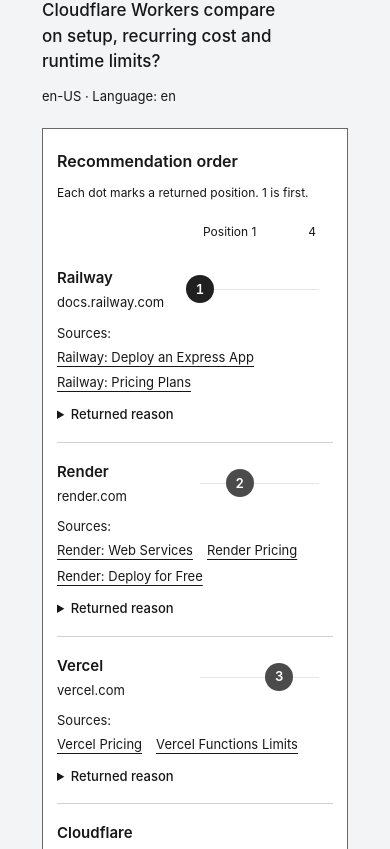
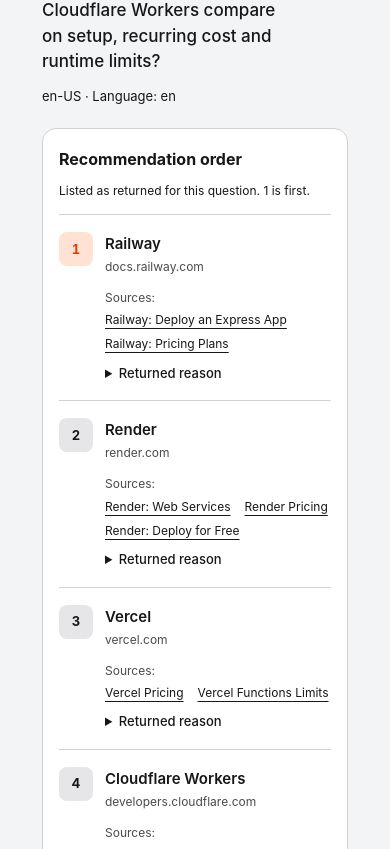
Before and after one commit to justrach/folio, a Next.js app: page /hackathon in a window 390 px wide. Shown: the part 1855-2704 px from the top of the page. Built offline with nearby package versions, Linux system fonts and the light colour scheme.

Commit message:
Simplify recommendation order into evidence list

```diff
--- a/src/components/ranked-search-table.css
+++ b/src/components/ranked-search-table.css
@@ -19,31 +19,28 @@
 .ranked-search .ranked-search-query { display: block; max-width: 900px; margin: 0 0 14px; color: var(--ranked-ink); font-size: 21px; font-weight: 500; line-height: 1.5; text-wrap: pretty; overflow-wrap: anywhere; }
 .ranked-search .ranked-search-context, .ranked-search .ranked-search-meta { color: var(--ranked-body); font-size: 13px; margin: 0 0 12px; line-height: 1.5; overflow-wrap: anywhere; }
 .ranked-search .ranked-search-scope { color: var(--ranked-body); margin: 0 0 20px; font-size: 14px; line-height: 1.65; }
-.ranked-search-chart { --ranked-label-width: 230px; margin: 22px 0 0; padding: 24px 26px 8px; border: 1px solid var(--ranked-rule); background: var(--ranked-surface); }
-.ranked-search-chart figcaption { display: flex; justify-content: space-between; align-items: baseline; flex-wrap: wrap; gap: 8px 20px; margin-bottom: 26px; }
-.ranked-search-chart figcaption strong { font-size: 17px; font-weight: 600; }
+.ranked-search-chart { margin: 22px 0 0; padding: 24px 28px 4px; border: 1px solid var(--folio-edge); border-radius: var(--folio-radius-card); background: var(--ranked-surface); }
+.ranked-search-chart figcaption { display: flex; justify-content: space-between; align-items: baseline; flex-wrap: wrap; gap: 8px 20px; padding-bottom: 18px; border-bottom: 1px solid var(--folio-edge); }
+.ranked-search-chart figcaption strong { font-size: 17px; font-weight: 650; }
 .ranked-search-chart figcaption span { font-size: 12px; color: var(--ranked-body); }
 .ranked-search-chart ol { list-style: none; padding: 0; margin: 0; }
-.ranked-search-axis { display: flex; justify-content: space-between; margin: 0 0 8px calc(var(--ranked-label-width) + 24px); padding-inline: 17px; font-size: 12px; color: var(--ranked-body); }
-.ranked-search-row { padding: 20px 0; border-bottom: 1px solid var(--folio-edge); }
+.ranked-search-row { display: grid; grid-template-columns: 42px minmax(0, 1fr); gap: 18px; padding: 20px 0; border-bottom: 1px solid var(--folio-edge); }
 .ranked-search-row:last-child { border-bottom: 0; }
-.ranked-search-plot-row { display: grid; grid-template-columns: var(--ranked-label-width) minmax(0, 1fr); align-items: center; gap: 24px; }
+.ranked-search-row-content { display: grid; grid-template-columns: minmax(180px, .38fr) minmax(0, 1fr); gap: 24px; min-width: 0; }
 .ranked-search-website { min-width: 0; overflow-wrap: anywhere; }
-.ranked-search-track { position: relative; height: 36px; margin-inline: 17px; }
-.ranked-search-track::before { content: ""; position: absolute; inset: 50% 0 auto; height: 1px; background: var(--folio-surface-muted); }
-.ranked-search .ranked-search-position { position: absolute; top: 50%; transform: translate(-50%, -50%); display: grid; place-items: center; width: 34px; height: 34px; border-radius: 50%; background: var(--folio-text-secondary); color: var(--folio-inverse-text); font-size: 15px; font-weight: 600; font-variant-numeric: tabular-nums; }
-.ranked-search-row:first-child .ranked-search-position { background: var(--folio-inverse-surface); }
+.ranked-search .ranked-search-position { display: grid; place-items: center; width: 42px; height: 42px; border-radius: 10px; background: var(--folio-surface-muted); color: var(--folio-ink); font-size: 15px; font-weight: 700; font-variant-numeric: tabular-nums; line-height: 1; }
+.ranked-search-row:first-child .ranked-search-position { background: var(--folio-accent-soft); color: var(--folio-accent); }
 .ranked-search .ranked-search-name { color: var(--ranked-ink); font-size: 17px; font-weight: 600; text-decoration: none; line-height: 1.4; }
-.ranked-search-row-evidence { margin-top: 6px; }
+.ranked-search-row-evidence { min-width: 0; }
 .ranked-search a { color: var(--folio-ink); text-decoration: underline; text-underline-offset: 3px; overflow-wrap: anywhere; }
 .ranked-search .ranked-search-name:hover { text-decoration: underline; }
 .ranked-search a:hover { color: var(--folio-ink); }
-.ranked-search .ranked-search-domain { margin: 3px 0 0; color: var(--ranked-body); font-size: 13px; line-height: 1.5; }
-.ranked-search .ranked-search-citations { display: flex; gap: 7px; align-items: baseline; margin-top: 10px; color: var(--ranked-body); font-size: 13px; }
+.ranked-search .ranked-search-domain { margin: 2px 0 0; color: var(--folio-text-secondary); font-size: 12px; line-height: 1.5; }
+.ranked-search .ranked-search-citations { display: flex; gap: 8px; align-items: baseline; color: var(--folio-text-secondary); font-size: 12px; }
 .ranked-search-citations ul { display: flex; flex-wrap: wrap; gap: 5px 14px; list-style: none; padding: 0; margin: 0; min-width: 0; }
 .ranked-search-citations li { min-width: 0; }
-.ranked-search .ranked-search-no-source { margin: 10px 0 0; color: var(--folio-text-secondary); font-size: 13px; }
-.ranked-search-evidence { margin-top: 11px; }
+.ranked-search .ranked-search-no-source { margin: 0; color: var(--folio-text-secondary); font-size: 12px; }
+.ranked-search-evidence { margin-top: 9px; }
 .ranked-search-evidence summary, .ranked-search-provenance summary { width: fit-content; max-width: 100%; color: var(--ranked-ink); font-size: 13px; font-weight: 500; cursor: pointer; }
 .ranked-search .ranked-search-evidence p { max-width: 800px; margin: 10px 0 2px; color: var(--ranked-body); font-size: 14px; line-height: 1.7; font-weight: 400; overflow-wrap: anywhere; }
 .ranked-search-provenance { padding-block: 18px; border-bottom: 1px solid var(--ranked-rule); }
@@ -59,18 +56,18 @@
 .ranked-search .ranked-search-empty p { color: var(--ranked-body); font-size: 14px; max-width: 640px; margin: 0; line-height: 1.7; }
 .ranked-search a:focus-visible, .ranked-search select:focus-visible, .ranked-search summary:focus-visible { outline: 2px solid var(--ranked-ink); outline-offset: 4px; }
 .ranked-search-sr-only { position: absolute; width: 1px; height: 1px; padding: 0; margin: -1px; overflow: hidden; clip-path: inset(50%); white-space: nowrap; border: 0; }
+@media (max-width: 760px) {
+  .ranked-search-row-content { grid-template-columns: 1fr; gap: 12px; }
+}
 @media (max-width: 640px) {
   .ranked-search .ranked-search-controls { grid-template-columns: 1fr; gap: 13px; }
   .ranked-search .ranked-search-query { display: block; font-size: 17px; font-weight: 500; margin-bottom: 12px; }
-  .ranked-search-chart { --ranked-label-width: 115px; padding: 20px 14px 4px; }
-  .ranked-search-chart figcaption { margin-bottom: 20px; }
+  .ranked-search-chart { padding: 18px 16px 2px; }
+  .ranked-search-chart figcaption { padding-bottom: 14px; }
   .ranked-search-chart figcaption strong { font-size: 16px; }
-  .ranked-search-plot-row { gap: 14px; }
-  .ranked-search-axis { margin-left: calc(var(--ranked-label-width) + 14px); }
+  .ranked-search-row { grid-template-columns: 34px minmax(0, 1fr); gap: 12px; padding-block: 17px; }
   .ranked-search .ranked-search-name { font-size: 15px; }
-  .ranked-search .ranked-search-position { width: 28px; height: 28px; font-size: 13px; }
-  .ranked-search-track { margin-inline: 14px; }
-  .ranked-search-row { padding-block: 17px; }
+  .ranked-search .ranked-search-position { width: 34px; height: 34px; font-size: 13px; border-radius: 8px; }
   .ranked-search .ranked-search-citations { flex-wrap: wrap; gap: 3px 7px; }
   .ranked-search-provenance dl { grid-template-columns: 1fr; gap: 4px; }
   .ranked-search-provenance dd { margin-bottom: 9px; }
--- a/src/components/recorded-ranking.tsx
+++ b/src/components/recorded-ranking.tsx
@@ -16,14 +16,12 @@
 }
 
 export function RecordedRanking({ query, observation }: { query: PublicSearchQuery; observation: PublicSearchObservation }) {
-  const maximum = Math.max(1, ...observation.recommendations.map(item => item.position));
   return <>
     {observation.recommendations.length > 0 ? <figure className="ranked-search-chart" aria-label="Returned recommendations">
-      <figcaption><strong>Recommendation order</strong><span>Each dot marks a returned position. 1 is first.</span></figcaption>
-      <div className="ranked-search-axis" aria-hidden="true"><span>Position 1</span><span>{maximum}</span></div>
+      <figcaption><strong>Recommendation order</strong><span>Listed as returned for this question. 1 is first.</span></figcaption>
       <ol>{observation.recommendations.map((recommendation, index) => <RecommendationRow
         key={`${recommendation.position}-${index}`} recommendation={recommendation} citations={observation.citations}
-        maximum={maximum} />)}</ol>
+        />)}</ol>
     </figure> : <div className="ranked-search-empty" role="status"><h3>No recommendations returned.</h3><p>This completed observation did not include a recommendation list.</p></div>}
     <details className="ranked-search-provenance">
       <summary>About this observation</summary>
@@ -48,16 +46,15 @@
   </>;
 }
 
-function RecommendationRow({ recommendation, citations, maximum }: { recommendation: PublicSearchRecommendation; citations: PublicSearchObservation["citations"]; maximum: number }) {
+function RecommendationRow({ recommendation, citations }: { recommendation: PublicSearchRecommendation; citations: PublicSearchObservation["citations"] }) {
   const sourceUrls = [...new Set(recommendation.citationUrls)];
   return <li className="ranked-search-row">
-    <div className="ranked-search-plot-row">
+    <span className="ranked-search-position" aria-label={`Position ${recommendation.position}`}>{recommendation.position}</span>
+    <div className="ranked-search-row-content">
       <div className="ranked-search-website">
         {recommendation.url ? <a className="ranked-search-name" href={recommendation.url} target="_blank" rel="noreferrer">{recommendation.name}</a>
           : <span className="ranked-search-name">{recommendation.name}</span>}
         <p className="ranked-search-domain">{recommendation.url ? sourceLabel(recommendation.url) : "Website URL not returned"}</p>
-    </div>
-    <div className="ranked-search-track"><span className="ranked-search-position" aria-label={`Position ${recommendation.position}`} style={{ left: `${maximum > 1 ? (recommendation.position - 1) / (maximum - 1) * 100 : 0}%` }}>{recommendation.position}</span></div>
       </div>
       <div className="ranked-search-row-evidence">
       {sourceUrls.length > 0 ? <div className="ranked-search-citations"><span>Sources:</span><ul>
@@ -70,5 +67,6 @@
         <p>{recommendation.reason || "No reason was recorded for this recommendation."}</p>
       </details>
       </div>
+    </div>
   </li>;
 }
```
Also changed, not shown: 2 other files (tests, documents, lock files or other folders). Lines whose indentation alone changed are shown as unchanged.
